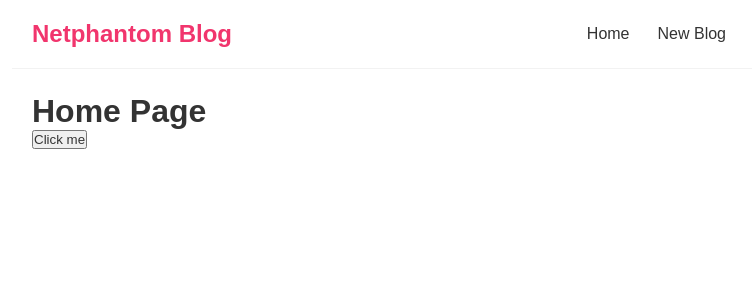
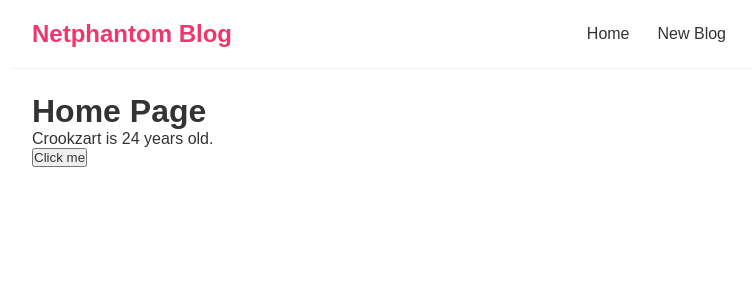
Before and after one commit to mic7x4/simple-blog, a React (Create React App) app: page / in a window 1280 px wide. Shown: the top 300 px of the page, without its empty margins (258-1014 px from the left). Built offline with nearby package versions, Linux system fonts and the light colour scheme; the HTML template or start-up script is replaced by a standard one.

Commit message:
features : usestates

```diff
--- a/src/Home.jsx
+++ b/src/Home.jsx
@@ -1,12 +1,18 @@
-import React from 'react'
+import React,{useState} from 'react';
 
 function Home() {
+    const [name,setName] = useState('Crookzart');
+    const [age,setAge] = useState(24);
+
     const handleClick = () => {
-        console.log('Hello, Netphantom');
+        setName('Netphantom');
+        setAge(40);
+
     }
     return (
         <div className="home">
             <h1>Home Page</h1>
+            <p>{name} is {age} years old.</p>
             <button onClick={handleClick}>Click me</button>
         </div>
     )
```
Also changed, not shown: 1 other file (tests, documents, lock files or other folders).
